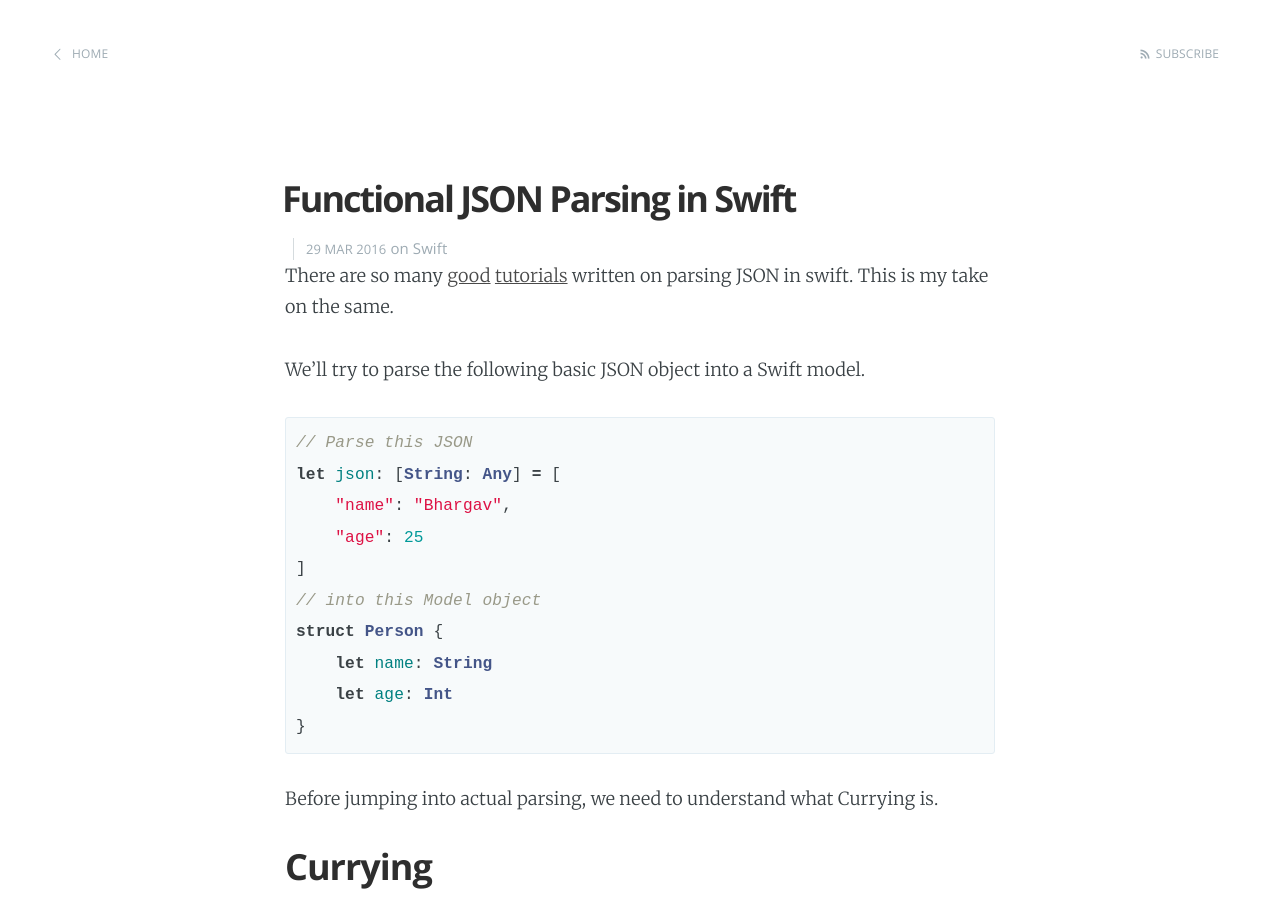
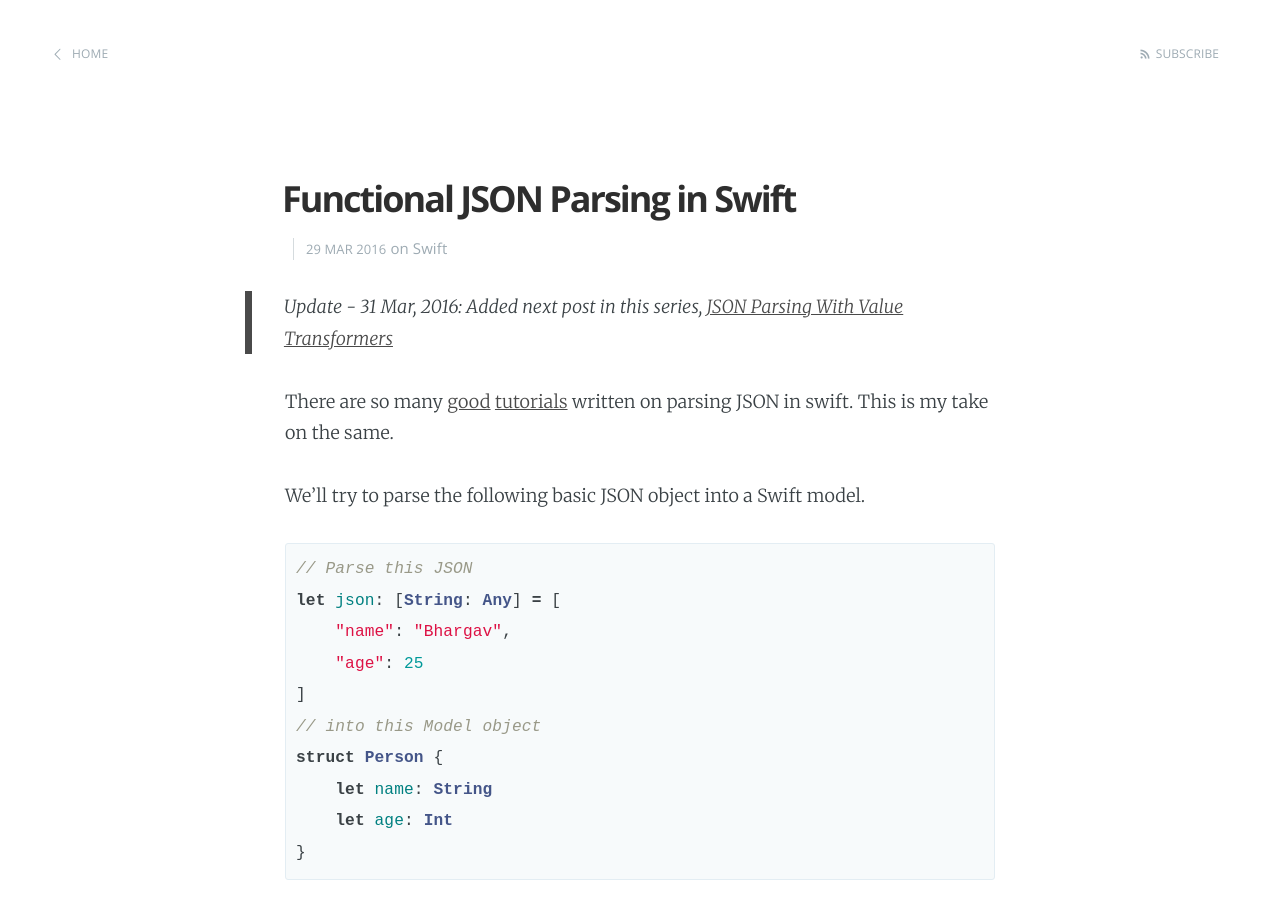
Before and after one commit to bhargavg/bhargavg.com, a Jekyll site: the page built from _posts/2016-03-29-functional-json-parsing-in-swift.md, in a window 1280 px wide and 900 px high. Built offline with Jekyll 4.4.1, drawn with Linux system fonts in a browser that asks for light colours.

Commit message:
Update Functional JSON Parsing in Swift to include next page link

```diff
--- a/_posts/2016-03-29-functional-json-parsing-in-swift.md
+++ b/_posts/2016-03-29-functional-json-parsing-in-swift.md
@@ -4,6 +4,8 @@ title: Functional JSON Parsing in Swift
 date: 2016-03-29 18:33
 categories: Swift
 ---
+
+> Update - 31 Mar, 2016: Added next post in this series, [JSON Parsing With Value Transformers](http://bhargavg.com/swift/2016/03/30/json-parsing-with-value-transformers.html)
 
 There are so many [good](http://chris.eidhof.nl/posts/json-parsing-in-swift.html) [tutorials](https://robots.thoughtbot.com/efficient-json-in-swift-with-functional-concepts-and-generics) written on parsing JSON in swift. This is my take on the same.
 
```
